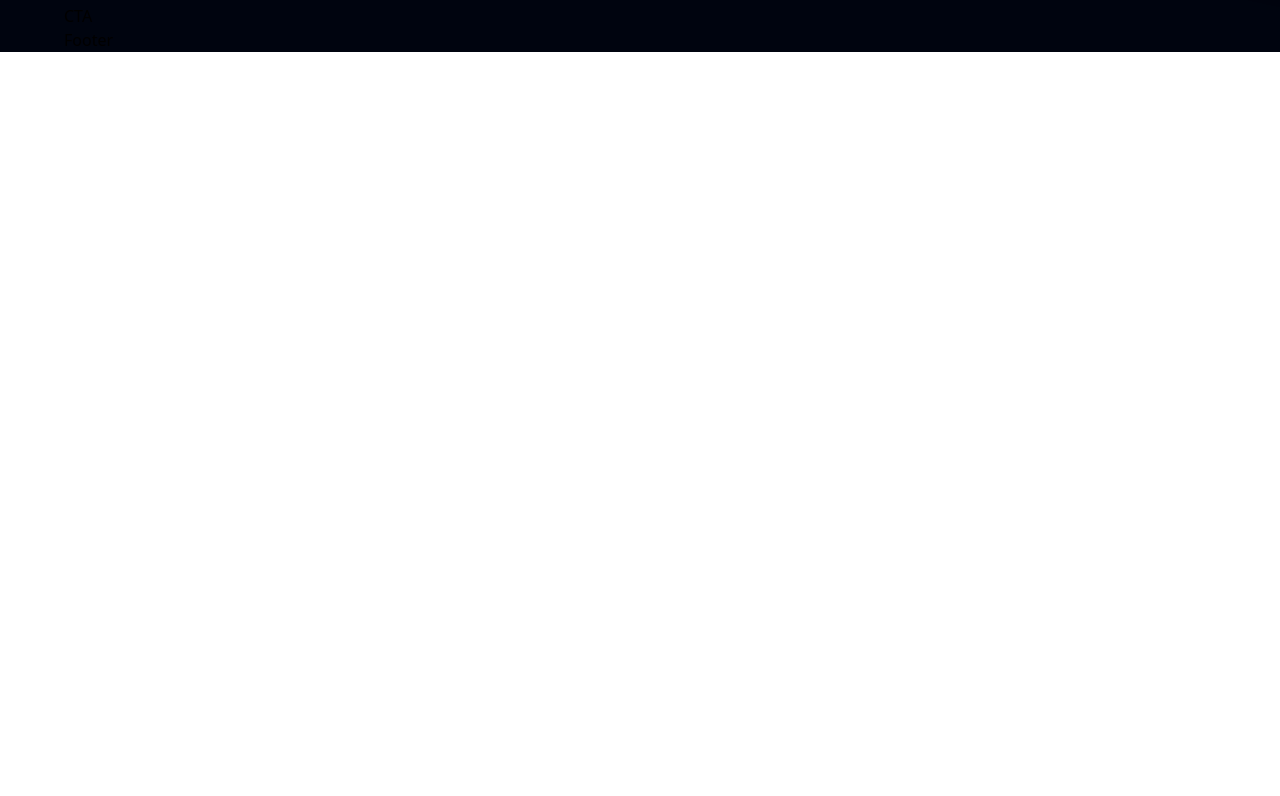
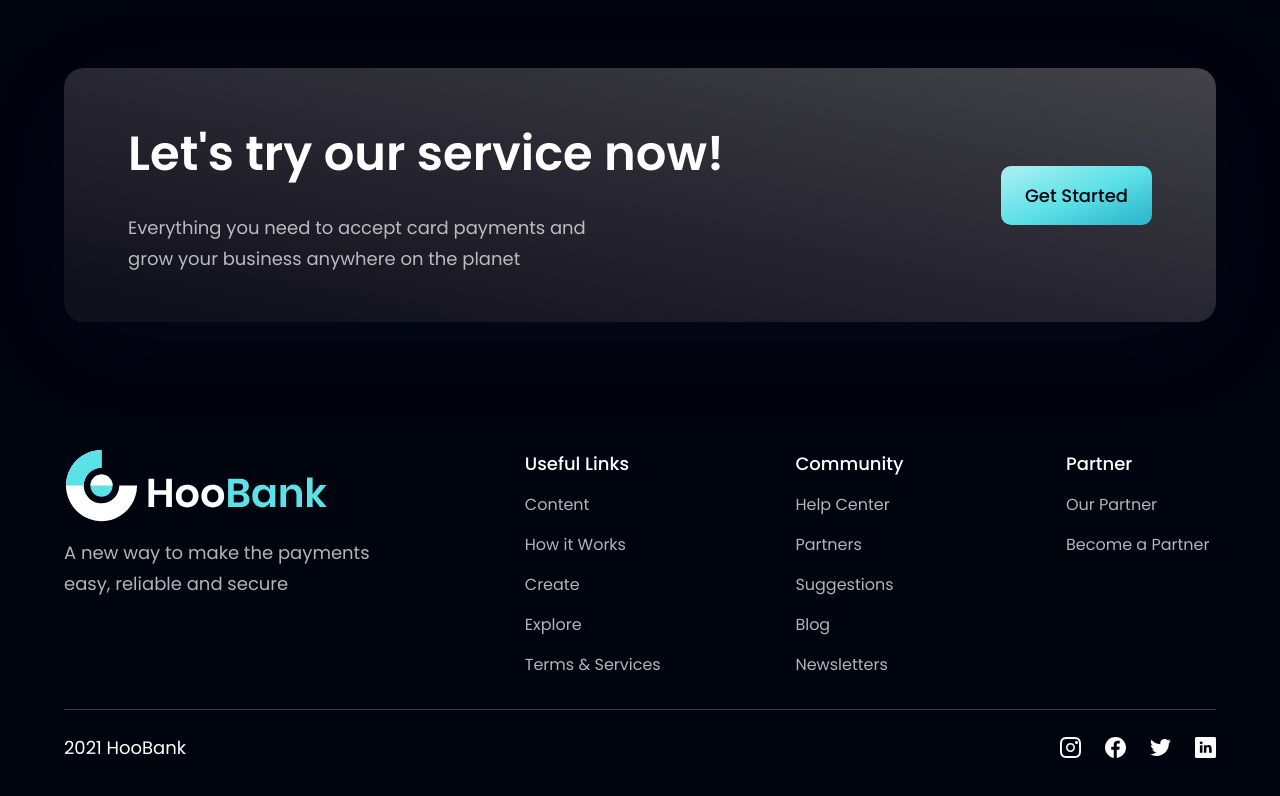
Before and after one commit to WenChun19/modern-web, a React (Vite) app in the folder bank_modern_app/: page / in a window 1280 px wide. Shown: the part 4024-4820 px from the top of the page. Before the commit the page ends 4076 px from the top, so only its background shows below. Built offline with nearby package versions, Linux system fonts and the light colour scheme.

Commit message:
Add cta and footer

```diff
--- a/bank_modern_app/src/components/CTA.jsx
+++ b/bank_modern_app/src/components/CTA.jsx
@@ -1,5 +1,29 @@
+import styles from "../style";
+import Button from "./Button";
+
 const CTA = () => {
-  return <div>CTA</div>;
+  return (
+    <section
+      className={`${styles.flexCenter} ${styles.marginY}
+    ${styles.padding} sm:flex-row flex-col bg-black-gradient-2
+    rounded-[20px] box-shadow`}
+    >
+      <div className="flex-1 flex flex-col">
+        <h2 className={styles.heading2}>Let's try our service now!</h2>
+        <p className={`${styles.paragraph} max-w-[470px] mt-5`}>
+          Everything you need to accept card payments and grow your business
+          anywhere on the planet
+        </p>
+      </div>
+
+      <div
+        className={`${styles.flexCenter} sm:ml-10 ml-0
+      sm:mt-0 mt-10`}
+      >
+        <Button />
+      </div>
+    </section>
+  );
 };
 
 export default CTA;
--- a/bank_modern_app/src/components/Footer.jsx
+++ b/bank_modern_app/src/components/Footer.jsx
@@ -1,5 +1,85 @@
+import styles from "../style";
+import { logo } from "../assets";
+import { footerLinks, socialMedia } from "../constants";
+
 const Footer = () => {
-  return <div>Footer</div>;
+  return (
+    <section
+      className={`${styles.flexCenter} ${styles.paddingY}
+    flex-col`}
+    >
+      <div className={`${styles.flexStart} md:flex-row flex-col mb-8 w-full`}>
+        <div className="flex-1 flex flex-col justify-start">
+          <img
+            src={logo}
+            alt="hoobank"
+            className="w-[266px] h-[72px] object-contain"
+          />
+          <p className={`${styles.paragraph} mt-4 max-w-[310px]`}>
+            A new way to make the payments easy, reliable and secure
+          </p>
+        </div>
+
+        <div
+          className="flex-[1.5] w-full flex flex-row justify-between flex-wrap md:mt-0 mt-10
+        "
+        >
+          {footerLinks.map((footerLink) => (
+            <div
+              key={footerLink.key}
+              className="flex flex-col
+            ss:my-0 my-4 min-w-[150px]"
+            >
+              <h4
+                className="font-poppins font-medium text-[18px]
+              leading-[27px] text-white"
+              >
+                {footerLink.title}
+              </h4>
+              <ul className="list-none mt-4">
+                {footerLink.links.map((link, index) => (
+                  <li
+                    key={link.name}
+                    className={`font-poppins
+                  font-normal text-[16px] leading-[24px] text-dimWhite
+                  hover:text-secondary cursor-pointer ${
+                    index !== footerLink.links.length - 1 ? "mb-4" : "mb-0"
+                  }`}
+                  >
+                    {link.name}
+                  </li>
+                ))}
+              </ul>
+            </div>
+          ))}
+        </div>
+      </div>
+
+      <div
+        className="w-full flex justify-between items-center
+      md:flex-row flex-col pt-6 border-t-[1px] border-t-[#3F3E45]"
+      >
+        <p
+          className="font-poppins font-normal text-center text-[18px]
+              leading-[27px] text-white"
+        >
+          2021 HooBank
+        </p>
+
+        <div className="flex flex-row md:mt-0 mt-6">
+          {socialMedia.map((social, index) => (
+            <img
+              key={social.id}
+              src={social.icon}
+              alt={social.id}
+              className={`w-[21px] h-[21px] object-contain cursor-pointer
+              ${index !== socialMedia.length - 1 ? "mr-6" : "mr-0"}`}
+            />
+          ))}
+        </div>
+      </div>
+    </section>
+  );
 };
 
 export default Footer;
```
Also changed, not shown: 1 other file (tests, documents, lock files or other folders).
